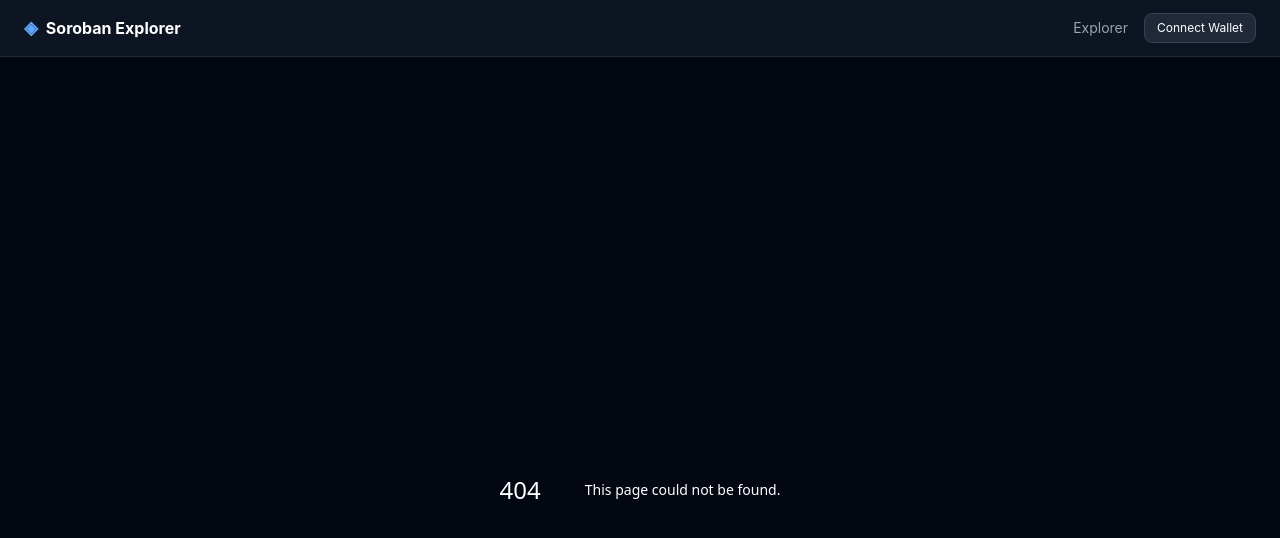
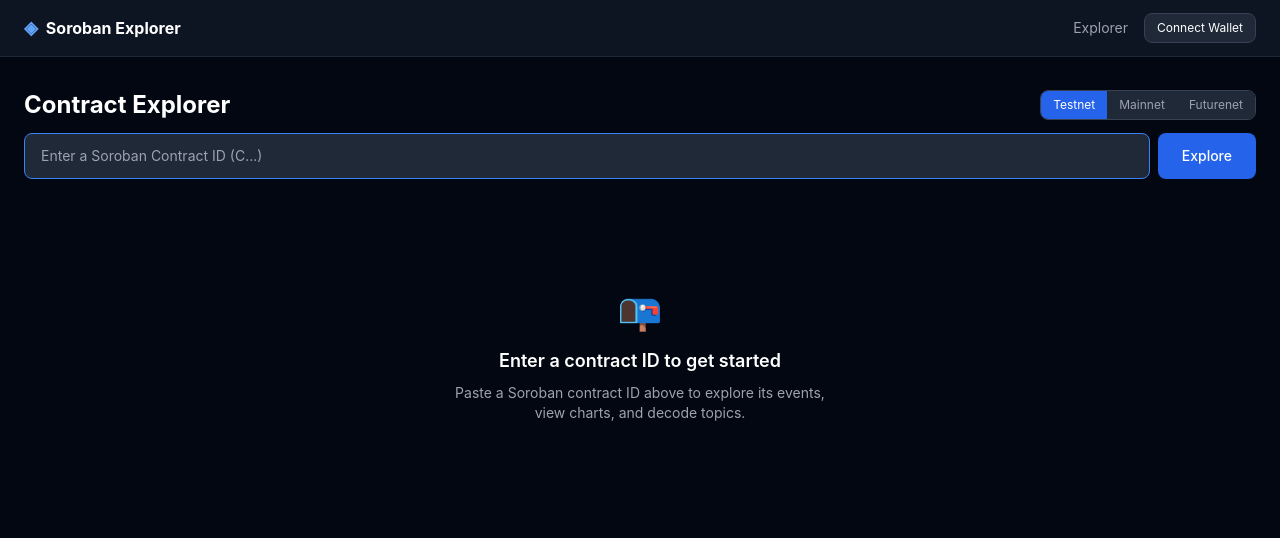
Before and after one commit to Valreb001/soroban-event-explorer, a Next.js app: page /explorer in a window 1280 px wide. Before the commit this address had no page. Shown: the top 538 px of the page. Built offline with nearby package versions, Linux system fonts and the light colour scheme.

Commit message:
feat(pages): implement explorer page with search and history

```diff
--- /dev/null
+++ b/src/app/explorer/page.tsx
@@ -0,0 +1,42 @@
+'use client'
+import { useState } from 'react'
+import { useRouter } from 'next/navigation'
+import { ContractSearch } from '@/components/search/ContractSearch'
+import { SearchHistory } from '@/components/search/SearchHistory'
+import { NetworkSelector } from '@/components/wallet/NetworkSelector'
+import { useSearchHistory } from '@/hooks/useSearchHistory'
+import { EmptyState } from '@/components/ui/EmptyState'
+import { Network } from '@/types'
+import { DEFAULT_NETWORK } from '@/constants'
+
+export default function ExplorerPage() {
+  const [network, setNetwork] = useState<Network>(DEFAULT_NETWORK)
+  const router = useRouter()
+  const { history, addToHistory, removeFromHistory, clearHistory } = useSearchHistory()
+
+  const handleSearch = (contractId: string) => {
+    addToHistory(contractId, network)
+    router.push(`/contract/${contractId}?network=${network}`)
+  }
+
+  return (
+    <div className="space-y-8">
+      <div className="space-y-3">
+        <div className="flex items-center justify-between flex-wrap gap-3">
+          <h1 className="text-2xl font-bold text-white">Contract Explorer</h1>
+          <NetworkSelector value={network} onChange={setNetwork} />
+        </div>
+        <ContractSearch network={network} onSearch={handleSearch} autoFocus />
+      </div>
+
+      {history.length > 0 ? (
+        <SearchHistory history={history} onRemove={removeFromHistory} onClear={clearHistory} />
+      ) : (
+        <EmptyState
+          title="Enter a contract ID to get started"
+          description="Paste a Soroban contract ID above to explore its events, view charts, and decode topics."
+        />
+      )}
+    </div>
+  )
+}
```
